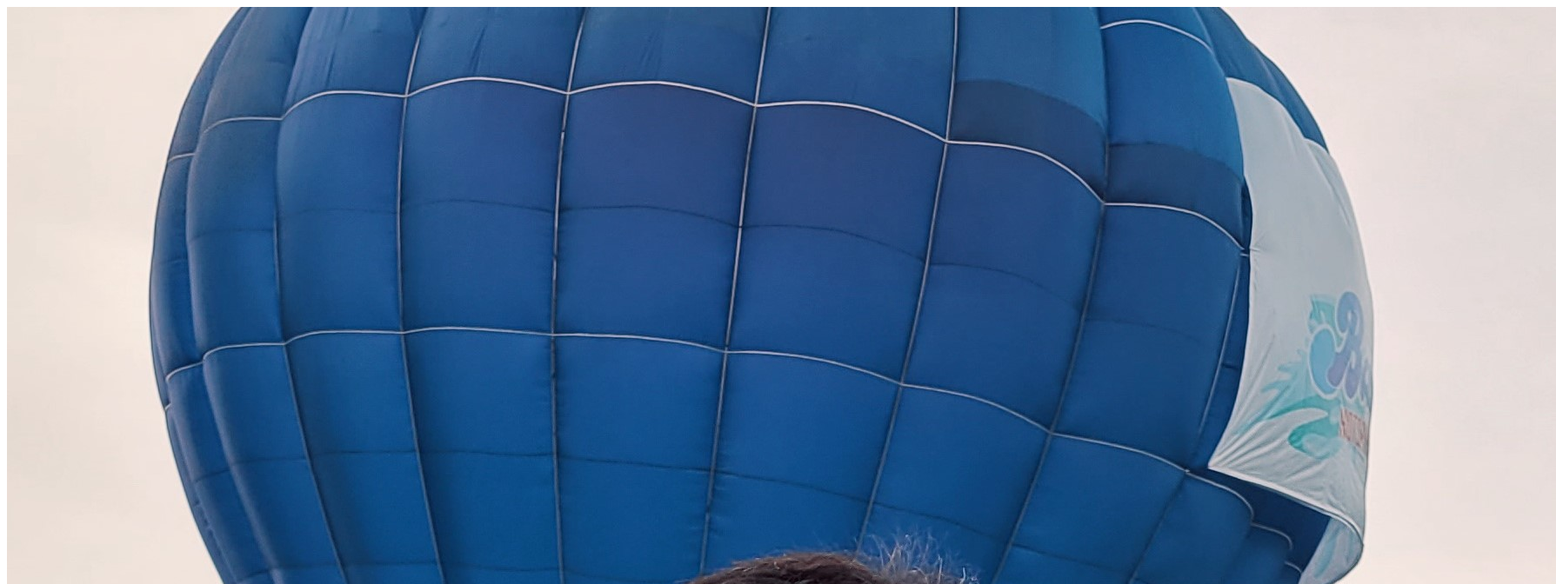
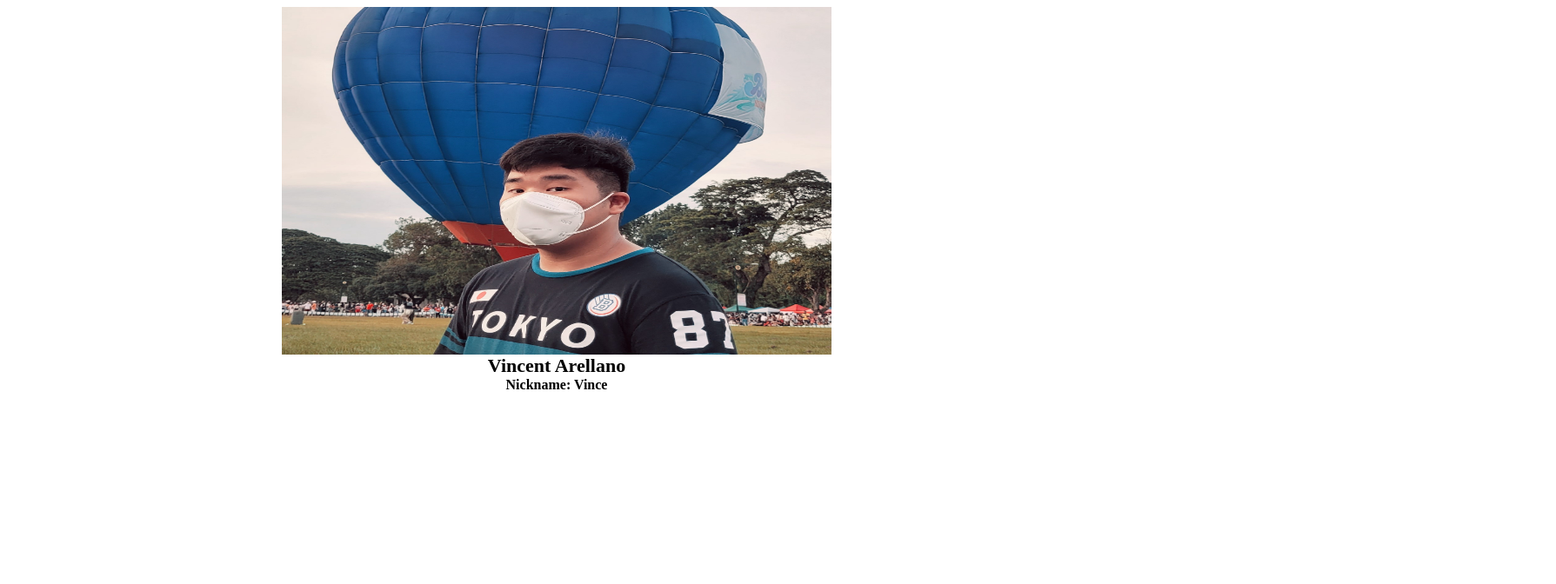
Before and after one commit to Vincent-Arellano/Vincent-Arellano.github.io, a plain HTML site: page index.html in a window 1280 px wide. Shown: the top 672 px of the page at 87% size, 1789 px wide, since content can reach past the window. Drawn offline with Linux system fonts and the light colour scheme.

Commit message:
style: added css style to site

```diff
--- /dev/null
+++ b/index.css
@@ -0,0 +1,22 @@
+h1{
+    text-align: center;
+    margin: auto;
+    color: black;
+    font-size: 22px;
+}
+
+h2{
+    text-align: center;
+    margin: auto;
+    color: black;
+    font-size: 16px;
+}
+
+img{
+    height: 400px;
+    width: 500px;
+    display: block;
+    margin-left: auto;
+    margin-right: auto;
+    width: 50%;
+}
--- a/index.html
+++ b/index.html
@@ -2,6 +2,7 @@
 <html>
 <head>
     <title>Vincent Arellano</title>
+    <link rel="stylesheet" href="index.css">
 </head>
 <body>
     <img src="picture.jpg", alt="Vince">
```
